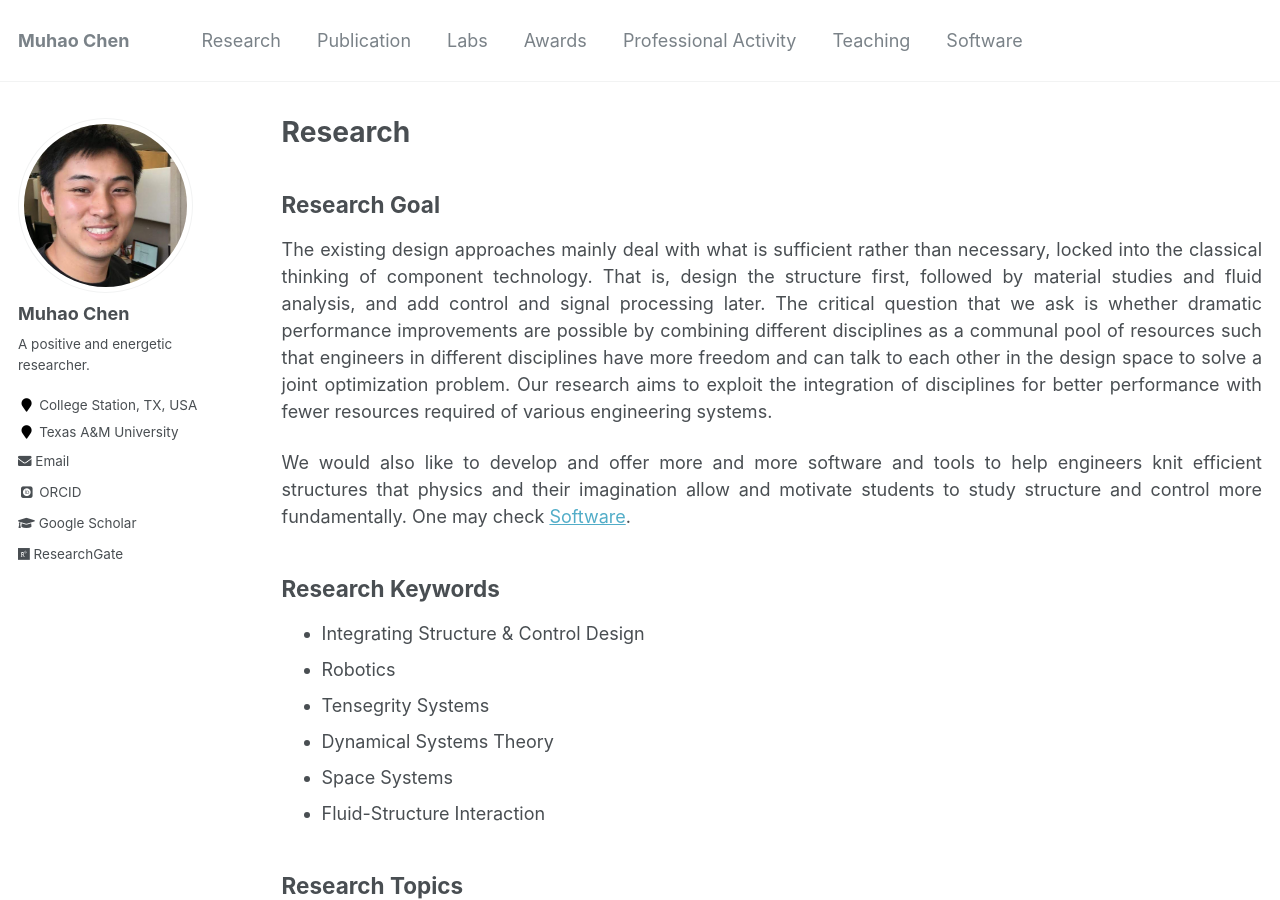
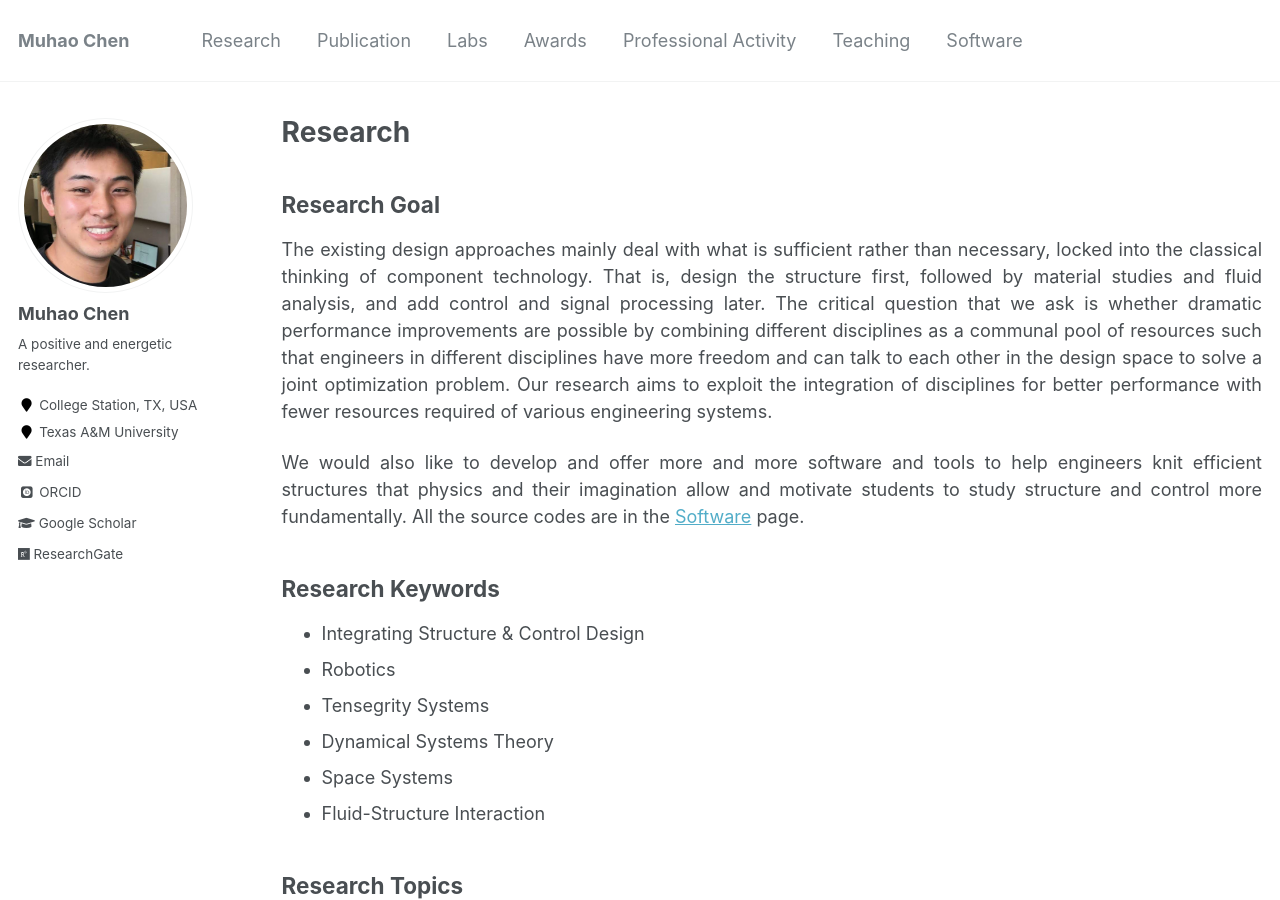
Before and after one commit to Muhao-Chen/muhao-chen.github.io, a Jekyll site: the page built from _pages/research.md, in a window 1280 px wide and 900 px high. Built offline with Jekyll 4.4.1, drawn with Linux system fonts in a browser that asks for light colours; some web fonts are replaced.

Commit message:
Update research.md

```diff
--- a/_pages/research.md
+++ b/_pages/research.md
@@ -13,7 +13,7 @@ toc: true
 The existing design approaches mainly deal with what is sufficient rather than necessary, locked into the classical thinking of component technology. That is, design the structure first, followed by material studies and fluid analysis, and add control and signal processing later. The critical question that we ask is whether dramatic performance improvements are possible by combining different disciplines as a communal pool of resources such that engineers in different disciplines have more freedom and can talk to each other in the design space to solve a joint optimization problem. Our research aims to exploit the integration of disciplines for better performance with fewer resources required of various engineering systems.
 
 
-We would also like to develop and offer more and more software and tools to help engineers knit efficient structures that physics and their imagination allow and motivate students to study structure and control more fundamentally. One may check [Software](_pages\resources.md).
+We would also like to develop and offer more and more software and tools to help engineers knit efficient structures that physics and their imagination allow and motivate students to study structure and control more fundamentally. All the source codes are in the [Software](_pages\resources.md) page.
 
 
 ## Research Keywords
```
